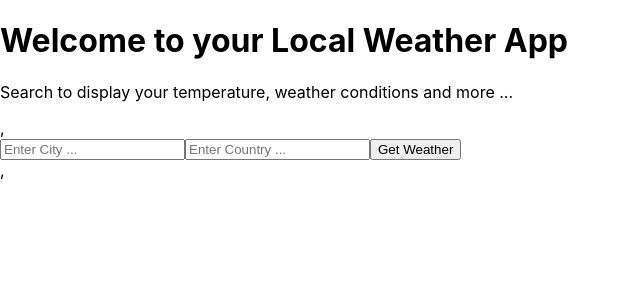
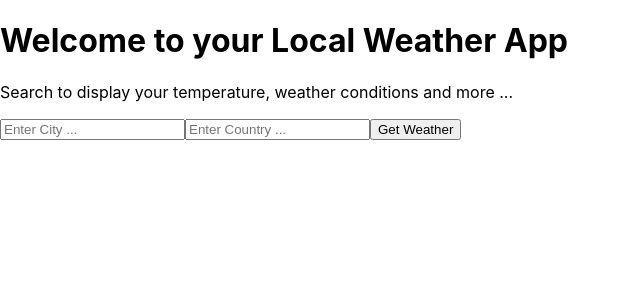
Before and after one commit to jflores353/weather-app, a React (Create React App) app: page / in a window 1280 px wide. Shown: the top 300 px of the page, without its empty margins (0-640 px from the left). Built offline with nearby package versions, Linux system fonts and the light colour scheme.

Commit message:
created box model with classNames for layout

```diff
--- a/src/App.js
+++ b/src/App.js
@@ -42,9 +42,16 @@ export default class App extends React.Component {
   };
   render() {
     return (
-      <div>
-        <Header />,
-        <Form getWeather={this.getWeather} />,
+      <div className="container">
+        <div className="main-box">
+          <div className="image-box">
+            <Header />
+          </div> {/* image-box end */}
+            <div className="weather-box">
+              <div className="weather-form">
+                <Form getWeather={this.getWeather} />
+              </div>{/* weather-form end */}
+                <div className="weather-info">
                   <Weather
                     temperature={this.state.temperature}
                     city={this.state.city}
@@ -53,6 +60,9 @@ export default class App extends React.Component {
                     error={this.state.error}
                   />
                   </div>
+          </div>{/* weather-box end */}
+        </div>
+      </div>
     );
   }
 }
```
Lines whose indentation alone changed are shown as unchanged.
